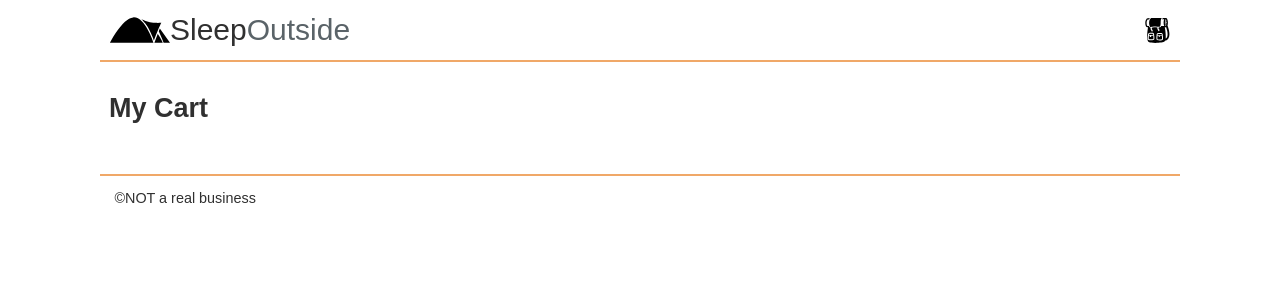
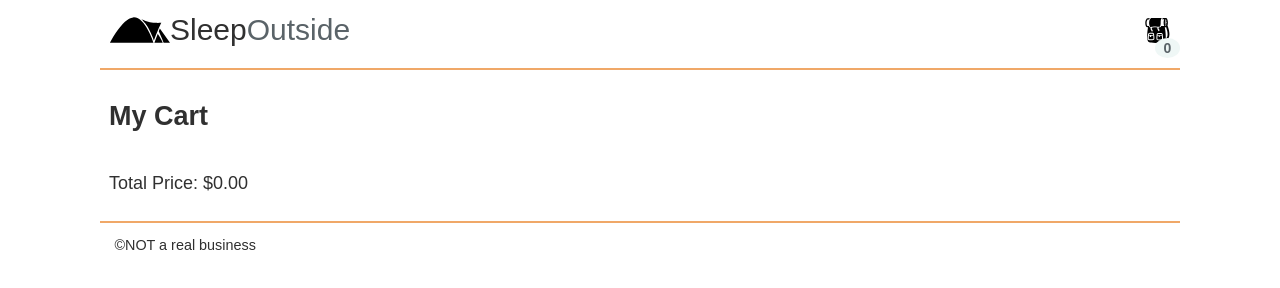
Before and after one commit to nilberth-escobar/WDD330-team-3, a website: page src/cart/index.html in a window 1280 px wide. Drawn offline with Linux system fonts and the light colour scheme.

Commit message:
total price and cart count added. cart.js and cart index.html modified. styles css modified

```diff
--- a/package.json
+++ b/package.json
@@ -3,6 +3,7 @@
   "version": "2.0.0",
   "description": "Boilerplate for WDD 330 SleepOutside project",
   "main": "main.js",
+  "type": "module",
   "scripts": {
     "start": "vite",
     "build": "vite build --emptyOutDir",
--- a/src/cart/index.html
+++ b/src/cart/index.html
@@ -50,6 +50,7 @@
             <!-- <text x="0" y="115" fill="#000000" font-size="5px" font-weight="bold" font-family="'Helvetica Neue', Helvetica, Arial-Unicode, Arial, Sans-serif">Created by Natalia Woodroffe</text>
             <text x="0" y="120" fill="#000000" font-size="5px" font-weight="bold" font-family="'Helvetica Neue', Helvetica, Arial-Unicode, Arial, Sans-serif">from the Noun Project</text> -->
           </svg>
+          <span class="cart-count">0</span>
         </a>
       </div>
     </header>
@@ -90,6 +91,10 @@
             <p class="cart-card__price">$199.99</p>
           </li> -->
         </ul>
+
+        <div class="total-price-container">
+          <p class="total-price">Total Price: $0.00</p>
+        </div>
       </section>
     </main>
 
--- a/src/css/style.css
+++ b/src/css/style.css
@@ -101,6 +101,7 @@ button {
   padding-top: 1em;
   position: relative;
   text-align: center;
+  text-decoration: none;
 }
 
 .cart svg {
@@ -108,6 +109,65 @@ button {
 }
 .cart:hover svg {
   fill: gray;
+}
+
+/* Cart count styles */
+
+.cart a {
+  text-decoration: none;
+}
+.cart-count {
+  text-decoration: none;
+  text-decoration-style: none;
+  position: relative;
+  top: -10px;
+  right: -10px;
+  background: var(--primary-color);
+  color: var(--tertiary-color);
+  border-radius: 50%;
+  padding: 5px px;
+  font-size: 14px;
+  font-weight: bold;
+  display: flex;
+  align-items: center;
+  justify-content: center;
+  min-width: 20px;
+  min-height: 20px;
+  transition: transform 0.3s ease-in-out;
+}
+
+.cart-count {
+  background-image: linear-gradient(
+    to right,
+    #f0a868,
+    #f0a868 50%,
+    #eff7f6 50%
+  );
+  background-size: 200% 100%;
+  background-position: -100%;
+
+  position: relative;
+  transition: background-position 0.3s ease-in-out;
+}
+
+.cart-count:before {
+  content: "";
+  background: #020122;
+  display: block;
+  position: absolute;
+  bottom: -3px;
+  left: 0;
+  width: 0;
+  height: 3px;
+  transition: width 0.3s ease-in-out;
+}
+
+.cart-count:hover {
+  background-position: 0;
+}
+
+.cart-count:hover:before {
+  width: 100%;
 }
 
 /* End cart icon styles */
--- a/src/js/cart.js
+++ b/src/js/cart.js
@@ -1,4 +1,4 @@
-import { getLocalStorage } from "./utils.mjs";
+/* import { getLocalStorage } from "./utils.mjs";
 
 function renderCartContents() {
   let cartItems = getLocalStorage("so-cart");
@@ -21,7 +21,7 @@ function cartItemTemplate(item) {
   <a href="#">
     <h2 class="card__name">${item.Name}</h2>
   </a>
-  <p class="cart-card__color">${item.Colors[0].ColorName}</p>
+
   <p class="cart-card__quantity">qty: 1</p>
   <p class="cart-card__price">$${item.FinalPrice}</p>
 </li>`;
@@ -30,3 +30,49 @@ function cartItemTemplate(item) {
 }
 
 renderCartContents();
+ */
+
+import { getLocalStorage } from "./utils.mjs";
+
+function renderCartContents() {
+  let cartItems = getLocalStorage("so-cart");
+
+  if (!Array.isArray(cartItems)) {
+    cartItems = [cartItems] || [];
+  }
+
+  const htmlItems = cartItems.map((item) => cartItemTemplate(item));
+  document.querySelector(".product-list").innerHTML = htmlItems.join("");
+
+  const totalPrice = calculateTotalPrice(cartItems);
+  document.querySelector(".total-price").innerText =
+    `Total Price: $${totalPrice.toFixed(2)}`;
+
+  updateCartCount();
+}
+
+function cartItemTemplate(item) {
+  return `<li class="cart-card divider">
+    <a href="#" class="cart-card__image">
+      <img src="${item.Image}" alt="${item.Name}" />
+    </a>
+    <a href="#">
+      <h2 class="card__name">${item.Name}</h2>
+    </a>
+    <p class="cart-card__quantity">qty: 1</p>
+    <p class="cart-card__price">$${item.FinalPrice}</p>
+  </li>`;
+}
+
+function calculateTotalPrice(items) {
+  return items.reduce((total, item) => total + item.FinalPrice, 0);
+}
+
+const cartCount = document.querySelector(".cart-count");
+cartCount.innerText = getLocalStorage("so-cart").length;
+
+function updateCartCount() {
+  cartCount.innerText = getLocalStorage("so-cart").length;
+}
+
+renderCartContents();
--- a/src/js/product.js
+++ b/src/js/product.js
@@ -1,4 +1,4 @@
-import { extractParam, getLocalStorage } from "./utils.mjs";
+import { extractParam } from "./utils.mjs";
 import ProductInfo from "./ProductData.mjs";
 import ProductDetailView from "./ProductDetails.mjs";
 
```
Also changed, not shown: 1 other file.
